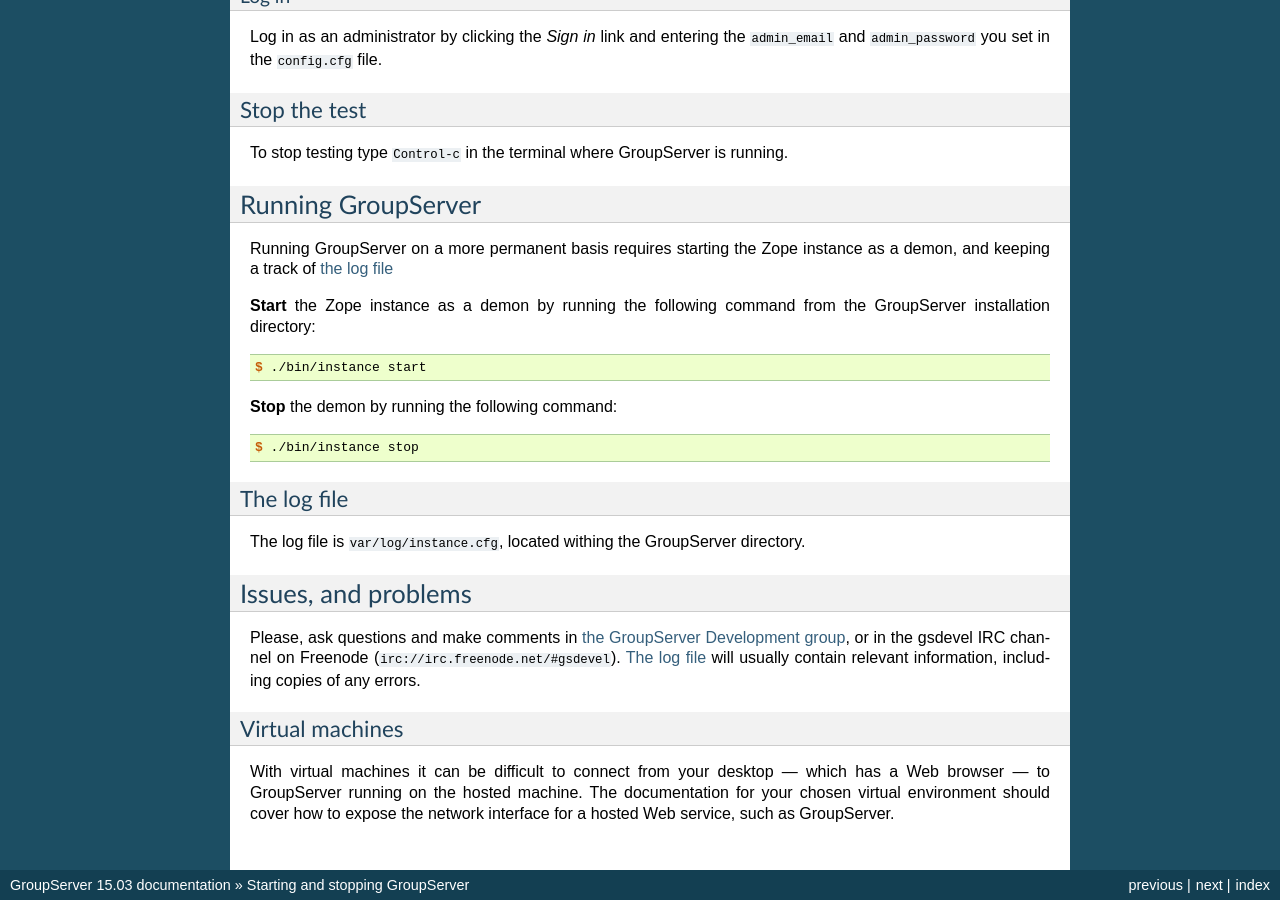
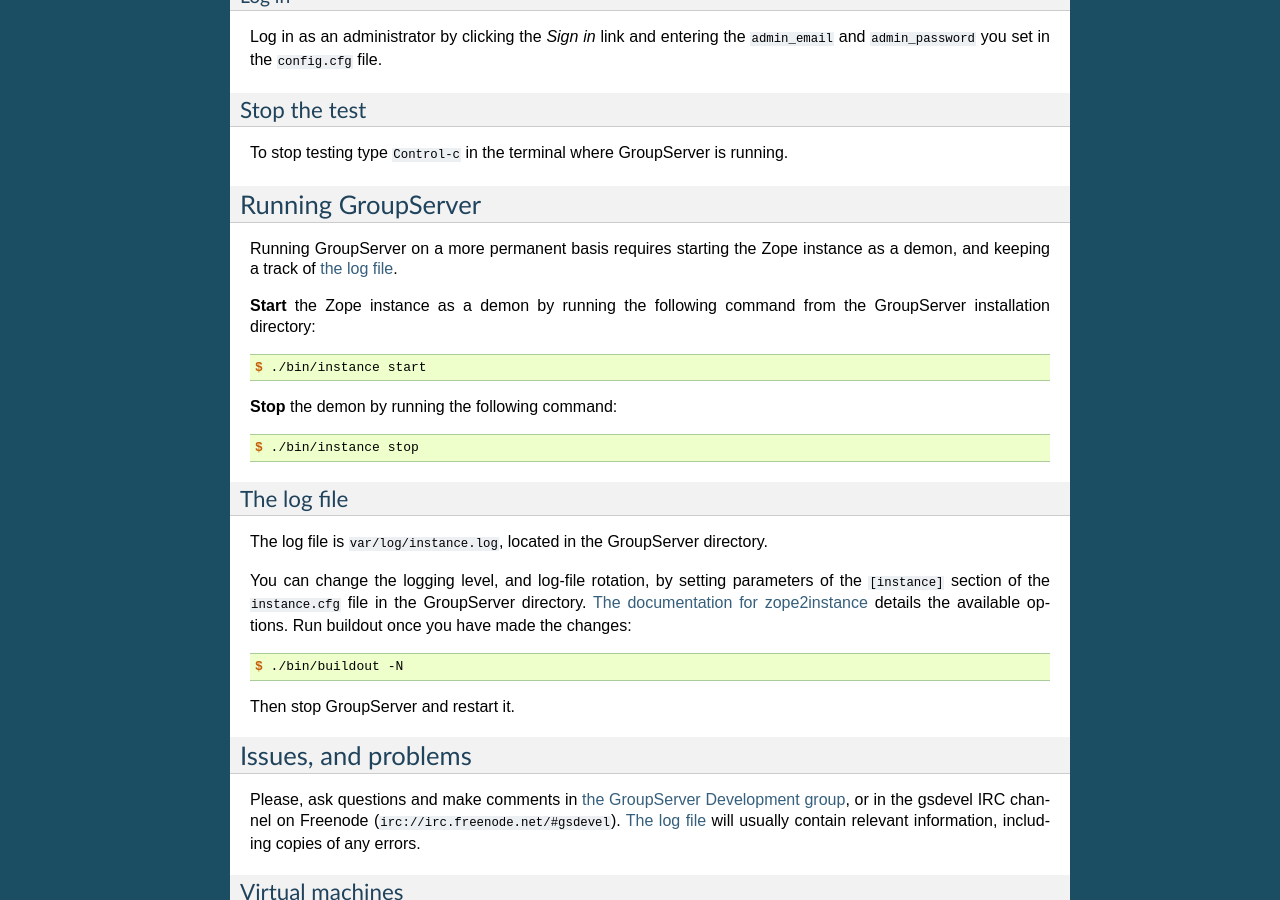
Before and after one commit to groupserver/buildout, a Sphinx documentation site: the page built from docs/groupserver-start.rst, in a window 1280 px wide and 900 px high, scrolled down 1409 px. Built offline with Sphinx 7.4.7, drawn with Linux system fonts in a browser that asks for light colours.

Commit message:
Documenting the log file options

```diff
--- a/docs/groupserver-start.rst
+++ b/docs/groupserver-start.rst
@@ -106,7 +106,7 @@
 
 Running GroupServer on a more permanent basis requires starting
 the Zope instance as a demon, and keeping a track of `the log
-file`_
+file`_.
 
 **Start** the Zope instance as a demon by running the following
 command from the GroupServer installation directory::
@@ -120,8 +120,21 @@
 The log file
 ------------
 
-The log file is ``var/log/instance.cfg``, located withing the
+The log file is ``var/log/instance.log``, located in the
 GroupServer directory.
+
+You can change the logging level, and log-file rotation, by
+setting parameters of the ``[instance]`` section of the
+:file:`instance.cfg` file in the GroupServer directory. `The
+documentation for zope2instance`_ details the available options.
+Run buildout once you have made the changes::
+
+  $ ./bin/buildout -N
+
+Then stop GroupServer and restart it.
+
+.. _The documentation for zope2instance:
+   https://pypi.python.org/pypi/plone.recipe.zope2instance
 
 Issues, and problems
 ====================
@@ -151,6 +164,6 @@
 ..  _Creative Commons Attribution-Share Alike 4.0 International License:
     http://creativecommons.org/licenses/by-sa/4.0/
 
-..  LocalWords:  fg ZMI richard sa groupserver http localhost
+..  LocalWords:  fg ZMI richard sa groupserver http localhost buildout
 ..  LocalWords:  config cfg gstest zope txt gsdevel irc Freenode
 ..  LocalWords:  freenode
```
Also changed, not shown: other parts of docs/groupserver-start.rst (+1 -1 lines).
